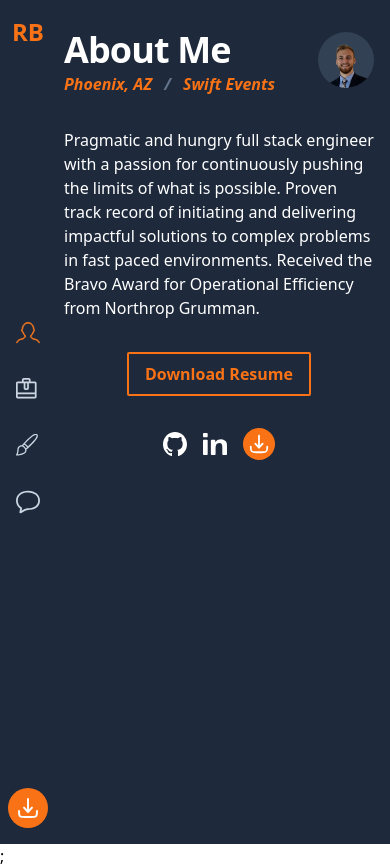
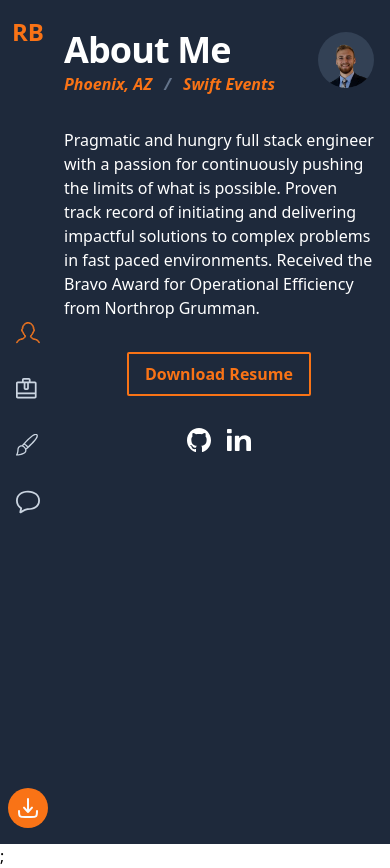
Before and after one commit to ryanbyrne30/resume, a Next.js app in the folder site/: page / in a window 390 px wide. Built offline with nearby package versions, Linux system fonts and the light colour scheme.

Commit message:
Hide download button on mobile homepage

```diff
--- a/site/src/components/socials.tsx
+++ b/site/src/components/socials.tsx
@@ -2,7 +2,7 @@ import { DownloadResume } from "./downloadResume";
 import { GitHubIcon, LinkedInIcon } from "./icons";
 import { DownloadIcon } from "./icons/DownloadIcon";
 
-export function Socials() {
+export function Socials({ hideDownload }: { hideDownload?: boolean }) {
   return (
     <ul className="flex flex-row flex-wrap items-center justify-center gap-4">
       <a
@@ -19,9 +19,11 @@ export function Socials() {
       >
         <LinkedInIcon className="h-6 w-6" />
       </a>
-      <DownloadResume>
-        <DownloadIcon className="h-8 w-8 rounded-full border border-transparent bg-primary-500 fill-primary-500 stroke-white p-1 transition-colors hover:border-primary-500 hover:bg-transparent hover:fill-transparent hover:stroke-primary-500 hover:text-primary-500" />
-      </DownloadResume>
+      {!hideDownload && (
+        <DownloadResume>
+          <DownloadIcon className="h-8 w-8 rounded-full border border-transparent bg-primary-500 fill-primary-500 stroke-white p-1 transition-colors hover:border-primary-500 hover:bg-transparent hover:fill-transparent hover:stroke-primary-500 hover:text-primary-500" />
+        </DownloadResume>
+      )}
     </ul>
   );
 }
--- a/site/src/pages/index.tsx
+++ b/site/src/pages/index.tsx
@@ -39,7 +39,7 @@ export default function Home() {
           <PrimaryButton>Download Resume</PrimaryButton>
         </DownloadResume>
         <div className="sm:hidden">
-          <Socials />
+          <Socials hideDownload />
         </div>
       </div>
     </Layout>
```
